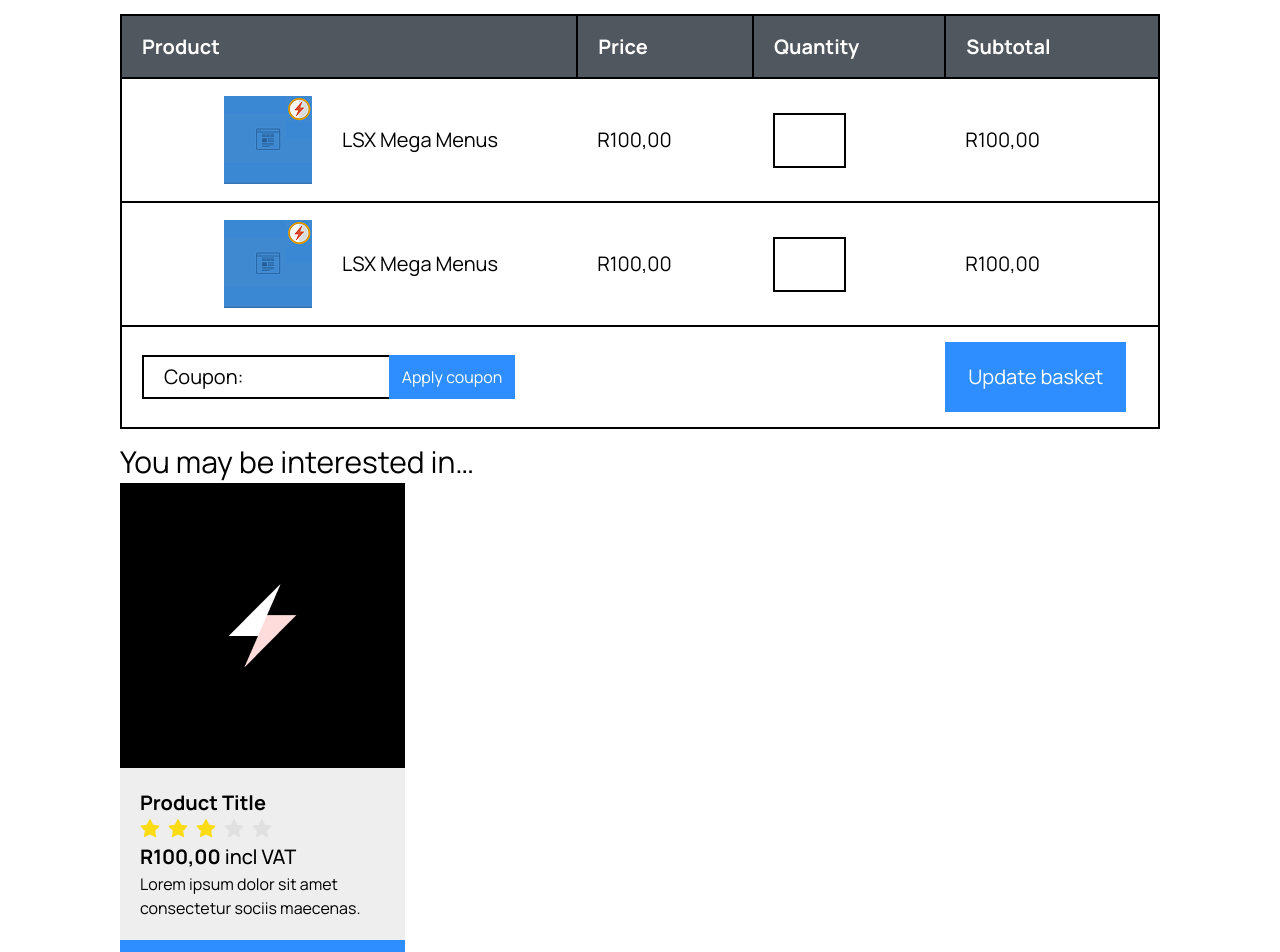
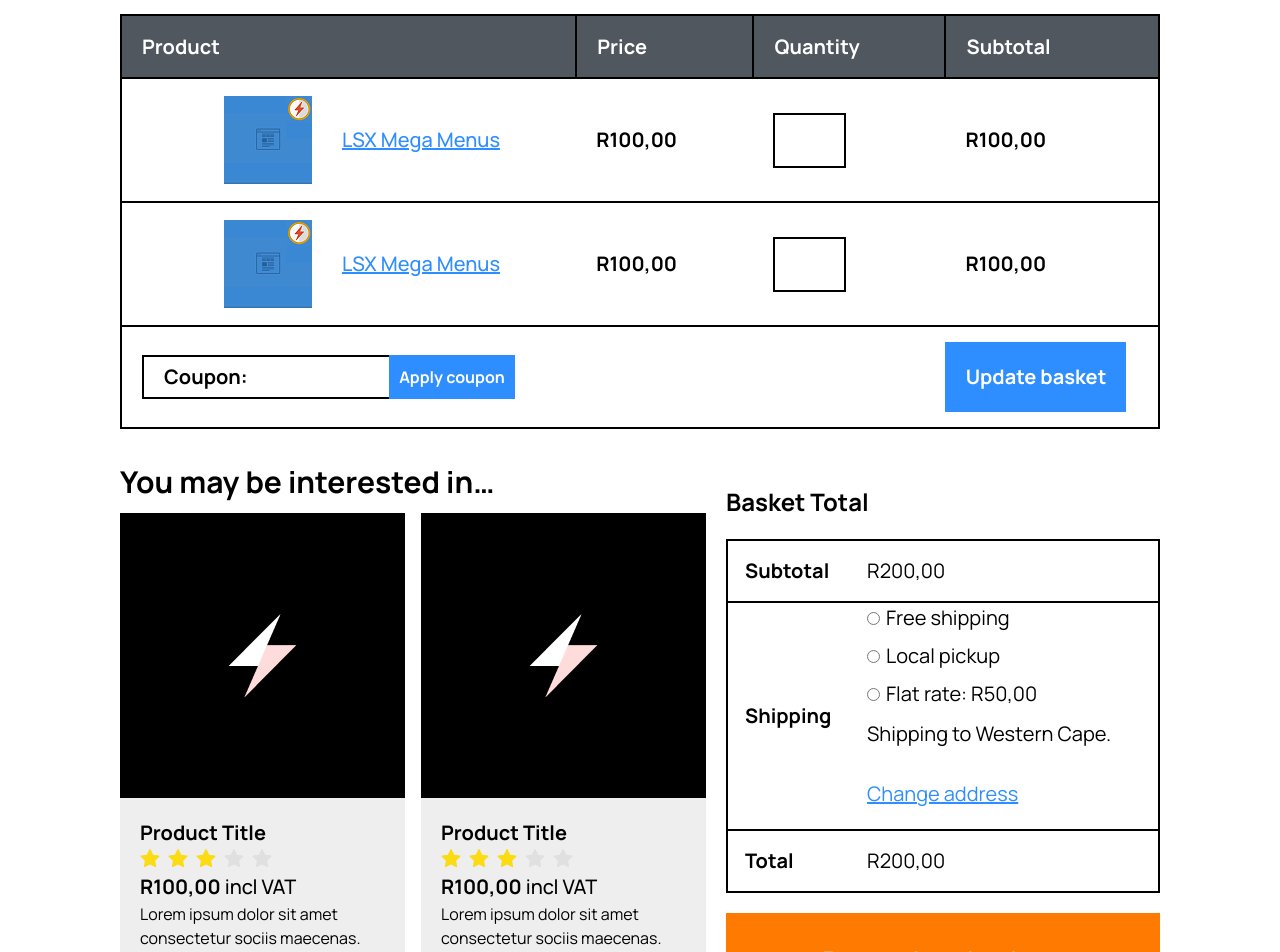
Before and after one commit to abdullahamin09/WooCommerce, a React (Vite) app: page /cart in a window 1280 px wide. Shown: the part 180-1132 px from the top of the page. Built offline with nearby package versions, Linux system fonts and the light colour scheme; some icons are missing.

Commit message:
Cart Page update

```diff
--- a/src/components/Cart.jsx
+++ b/src/components/Cart.jsx
@@ -3,13 +3,14 @@
 import Card from './Card'
 const Cart = () => {
   return (
-    <div className='cart-wrap mx-[120px]'>
+    <div className='cart-wrap lg:mx-[120px] mx-[30px] md:mx-[60px]'>
       <div className="cart">
-        <p className='text-[48px]/[66px] text-bold'>Cart</p>
+        <p className='text-[48px]/[66px] font-bold'>Cart</p>
       </div>
-      <div className="table w-full my-3">
-        <table className="w-full text-left text-bold text-[20px]/[30px]">
-          <tr className="bg-[#50575E] text-white h-[63px] text-bold">
+      <div className="table-wrap overflow-x-auto">
+      <div className="table w-[1100px] xl:w-full my-3">
+        <table className="md:w-full w-[1100px] text-left font-bold text-[20px]/[30px]">
+          <tr className="bg-[#50575E] text-white h-[63px] font-bold">
             <th className="pl-[20px] w-[550px]">Product</th>
             <th className="pl-[20px] w-[205px]">Price</th>
             <th className="pl-[20px] w-[223px]">Quantity</th>
@@ -17,20 +18,20 @@
           </tr>
           <tr className="data-row">
             <td >
-              <div className="product flex items-center text-medium">
+              <div className="product flex items-center font-medium">
                 <div className="cross-icon-wrap px-[41px]">
                   <Icon icon="raphael:cross" width="20" height="20" style={{ color: "#FF0000" }} />
                 </div>
                 <div className="cart_img my-[17px] mr-[30px]">
                   <img className="w-[88px] h-[88px]" src={cartImage} alt="" />
                 </div>
-                <p>LSX Mega Menus</p>
+                <p className="underline text-[#2F8EFF]">LSX Mega Menus</p>
               </div>
             </td>
             <td className="pl-[20px]">R100,00</td>
             <td className="pl-[20px]">
               <div className="input-wrap ">
-                <input className="w-[73px] h-[55px] border-[2px] border-[#000000] text-bold text-center focus:outline-none" type="number" name="quantity" id="" />
+                <input className="w-[73px] h-[55px] border-[2px] border-[#000000] font-bold text-center focus:outline-none" type="number" name="quantity" id="" />
               </div>
             </td>
             <td className="pl-[20px]">
@@ -39,20 +40,20 @@
           </tr>
           <tr className="data-row">
             <td >
-              <div className="product flex items-center text-medium">
+              <div className="product flex items-center font-medium">
                 <div className="cross-icon-wrap px-[41px]">
                   <Icon icon="raphael:cross" width="20" height="20" style={{ color: "#FF0000" }} />
                 </div>
                 <div className="cart_img my-[17px] mr-[30px]">
                   <img className="w-[88px] h-[88px]" src={cartImage} alt="" />
                 </div>
-                <p>LSX Mega Menus</p>
+                <p className="underline text-[#2F8EFF]">LSX Mega Menus</p>
               </div>
             </td>
             <td className="pl-[20px]">R100,00</td>
             <td className="pl-[20px]">
               <div className="input-wrap ">
-                <input className="w-[73px] h-[55px] border-[2px] border-[#000000] text-bold text-center focus:outline-none" type="number" name="quantity" id="" />
+                <input className="w-[73px] h-[55px] border-[2px] border-[#000000] font-bold text-center focus:outline-none" type="number" name="quantity" id="" />
               </div>
             </td>
             <td className="pl-[20px]">
@@ -64,9 +65,9 @@
               <div className="coupon flex items-center">
                 <div className="pl-[20px] w-[247px] h-[44px] border-t-[2px] border-b-[2px] border-l-[2px] border-[#000000] flex items-center">
                   <p>Coupon:</p>
-                  <input className="w-[145px] pl-1 h-[44px] text-bold focus:outline-none" type="text" name="coupon" id="" />
+                  <input className="w-[145px] pl-1 h-[44px] font-bold focus:outline-none uppercase" type="text" name="coupon" id="" />
                 </div>
-                <button className="bg-[#2F8EFF] text-[16px]/[24px] text-bold text-white h-[44px] w-[126px]">Apply coupon</button>
+                <button className="bg-[#2F8EFF] text-[16px]/[24px] font-bold text-white h-[44px] w-[126px]">Apply coupon</button>
               </div>
             </td>
             <td>
@@ -75,15 +76,52 @@
           </tr>
         </table>
       </div>
-      <div className="basket-wrap">
-        <div className="interested-product">
-          <p className="text-[30px]/[42px] text-bold ">You may be interested in…</p>
-          <div className="interested-card">
+      </div>
+      <div className="basket-wrap my-[20px] flex justify-between items-center gap-[20px] max-lg:flex-col-reverse">
+        <div className="interested-product flex-1">
+          <p className="text-[30px]/[42px] font-bold mb-[10px]">You may be interested in…</p>
+          <div className="interested-card flex items-center max-sm:flex-col gap-4">
             <Card />
             <Card />
           </div>
-          <div className="basket-total">
-
+        </div>
+        <div className="basket-total flex-1">
+          <p className="text-[24px]/[34px] font-bold">Basket Total</p>
+          <table className="Subtotal border-[2px] border-[#000000] w-full text-left text-[20px]/[30px] mt-[20px]">
+            <tr className="h-[62px] border-b-[2px] border-[#000000]">
+              <td className="font-bold pl-[17px]">Subtotal</td>
+              <td className=" pl-[17px]" colSpan={2}>R200,00</td>
+            </tr>
+            <tr className="border-b-[2px] border-[#000000]">
+              <td className="font-bold pl-[17px]">Shipping</td>
+              <td className="shipping-wrap pl-[17px]">
+                <div className="radio flex flex-col gap-2 mb-2">
+                  <div>
+                    <input type="radio" id="freeShipping" name="shipping" value="value1" />
+                    <label className="ml-[6px]" for="freeShipping">Free shipping</label>
+                  </div>
+                  <div>
+                    <input type="radio" id="localPickup" name="shipping" value="value2" />
+                    <label className="ml-[6px]" for="localPickup">Local pickup</label>
+                  </div>
+                  <div>
+                    <input type="radio" id="flatRate" name="shipping" value="value3" />
+                    <label className="ml-[6px]" for="flatRate">Flat rate: R50,00</label>
+                  </div>
+                </div>
+                <div className="mb-[20px] mt-[10px]">
+                  <p className="mb-[30px]">Shipping to <span>Western Cape</span>.</p>
+                  <a className="underline text-[#2F8EFF]" href="#">Change address</a>
+                </div>
+              </td>
+            </tr>
+            <tr className="total h-[62px]">
+              <td className="font-bold pl-[17px]">Total</td>
+              <td className=" pl-[17px]">R200,00</td>
+            </tr>
+          </table>
+          <div className="checkOutButton">
+            <button className="bg-[#FF7A00] text-[24px]/[34px] font-bold text-white h-[94px] w-full max-sm:w-[390px] mt-[20px]">Proceed to checkout</button>
           </div>
         </div>
       </div>
```
